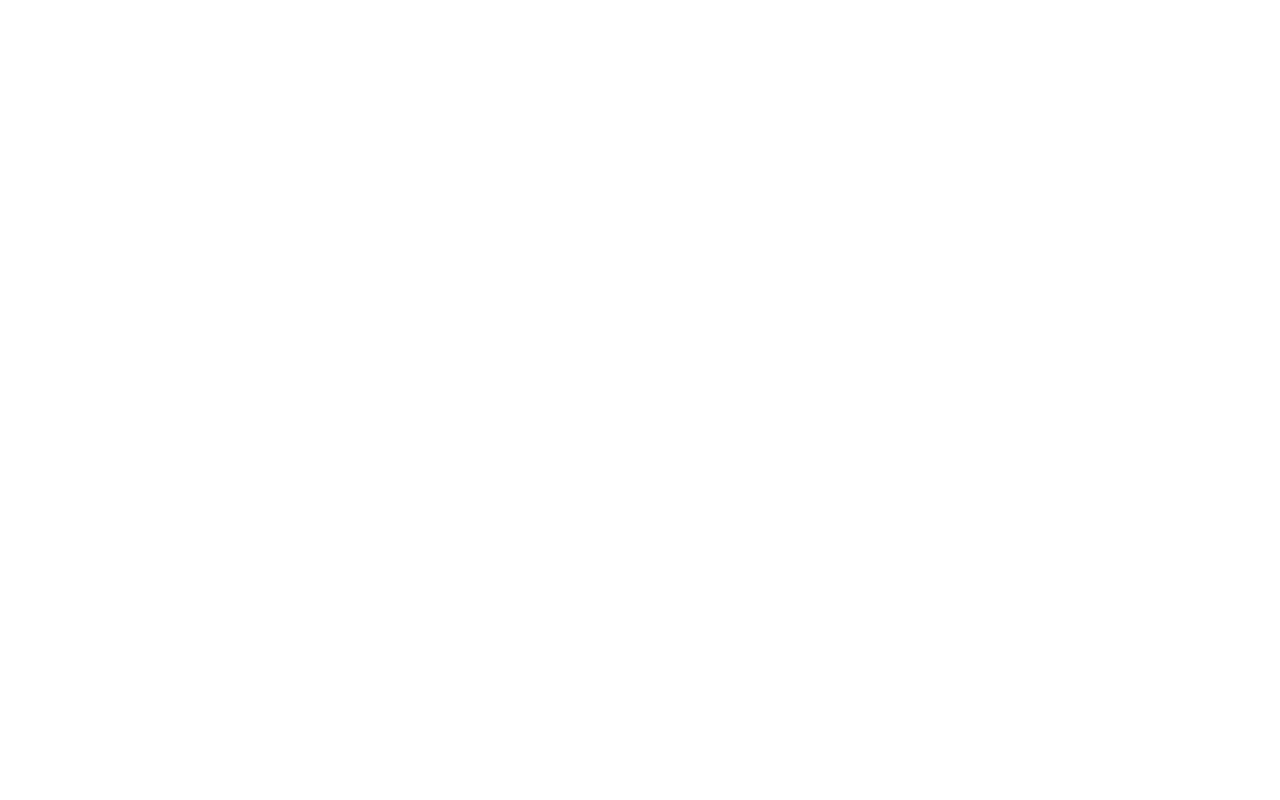
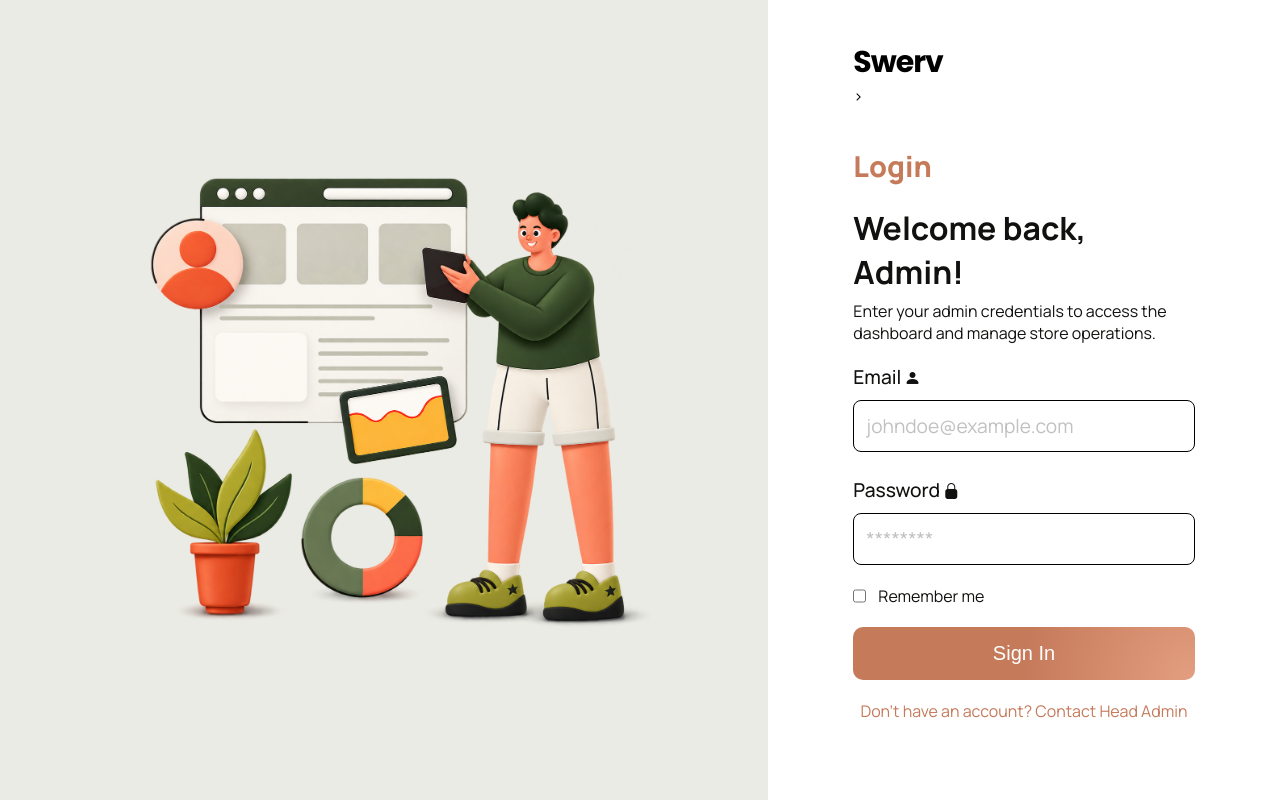
Before and after one commit to davidolojede/Swerv, a plain HTML site: page admin/index.html in a window 1280 px wide. Drawn offline with nearby package versions, Linux system fonts and the light colour scheme.

```diff
--- a/admin/admin-login.css
+++ b/admin/admin-login.css
@@ -0,0 +1,194 @@
+:root {
+    --primary: #34452D;
+    --secondary: #6F726A;
+    --background: #A1A593;
+    --surface: #ebebe5;
+    --text: #11120F;
+    --text-muted: #454740;
+    --border: #D8D6;
+    --contrast: #c57a5a;
+}
+
+* {
+    margin: 0;
+    padding: 0;
+    box-sizing: border-box;
+}
+
+body {
+    width: 100vw;
+    height: 100vh;
+    font-family: 'Manrope', sans-serif;
+}
+
+.login-container {
+    width: 100vw;
+    height: 100vh;
+    display: grid;
+    grid-template-columns: 2fr 1fr;
+}
+
+.vector-container {
+    background-color: var(--surface);
+    display: flex;
+    flex-direction: column;
+    justify-content: center;
+    flex: 1;
+    width: 60vw;
+    padding: 0 10%;
+}
+
+#catchphrase {
+    font-size: clamp(2.188rem, 0.781rem + 2.5vw, 3.125rem);
+    font-weight: 900;
+    text-align: left;
+    padding: 0 10%;
+    color: var(--text-muted);
+}
+
+.vector-container img {
+    width: clamp(28.125rem, 14.063rem + 25vw, 40.6rem);
+    /* width: 600px; */
+    height: auto;
+    /* flex: 1; */
+    justify-self: center;
+    align-self: center;
+}
+
+#form-logo {
+    font-size: 30px;
+    font-family: "Poppins", sans-serif;
+    letter-spacing: -1px;
+}
+
+
+/* FORM */
+.form-container {
+    display: flex;
+    flex-direction: column;
+    align-self: center;
+    /* align-items: center; */
+    justify-content: center;
+    width: 80%;
+    height: 90%;
+}
+
+.form {
+    flex: 1;
+    display: flex;
+    flex-direction: column;
+    gap: 20px;
+    align-content: center;
+    justify-content: center;
+    justify-self: center;
+    justify-items: center;
+    color: var(--text);
+}
+
+.form h2 {
+    font-size: 1.8rem;
+    color: var(--contrast);
+    font-weight: 900;
+}
+
+.note h3 {
+    font-size: 2rem;
+    margin-bottom: 6px;
+}
+
+.note {
+    font-size: 1rem;
+}
+
+.inputs {
+    display: flex;
+    flex-direction: column;
+    gap: 25px;
+}
+
+.inputs label {
+    font-size: 1.2rem;
+    font-weight: 500;
+}
+
+.inputs input {
+    padding: 12px;
+    font-size: 1.2rem;
+    border: 1px solid black;
+    margin-top: 10px;
+    border-radius: 8px;
+    display: block;
+    width: 100%;
+    transition: 0.4s ease-out;
+    font-family: 'Manrope', sans-serif;
+}
+
+.inputs input::placeholder {
+    font-size: 1.2rem;
+    color: rgba(128, 128, 128, 0.493);
+    font-family: 'Manrope', sans-serif;
+}
+
+.inputs input:hover {
+    box-shadow: 2px 3px 4px rgba(128, 128, 128, 0.507);
+}
+
+.inputs input:focus {
+    border: 1px solid var(--contrast);
+}
+.log-cache {
+    display: flex;
+    gap: 12px;
+    font-size: 1rem;
+}
+
+#sign-in-btn {
+    padding: 15px;
+    border-radius: 10px;
+    border: none;
+    font-size: 1.25rem;
+    cursor: pointer;
+    /* background-color: var(--contrast); */
+    background: radial-gradient(circle at bottom right, #e9a588d5 -0%, transparent 50%),
+        var(--contrast);
+    color: white;
+    transition: 0.4s ease-out;
+}
+
+#sign-in-btn:hover {
+    box-shadow: 2px 3px 4px rgba(128, 128, 128, 0.507);
+}
+
+#join-admin {
+    text-align: center;
+    cursor: pointer;
+    font-size: 1rem;
+    color: var(--contrast);
+}
+
+#join-admin:hover {
+    text-decoration: underline;
+}
+
+
+@media (max-width:900px) {
+    .login-container {
+        display: block;
+    }
+
+    .vector-container {
+        display: none;
+    }
+
+    .form-container {
+        justify-self: center;
+    }
+
+    .login-container {
+        padding: 40px 0px;
+    }
+
+    #form-logo {
+        text-align:center;
+    }
+}
--- /dev/null
+++ b/admin/admin-login.js
@@ -0,0 +1,58 @@
+let adminBase = []
+let adminDetail = {
+    mail: 'dumbmail',
+    pass: 'dumbpass'
+}
+adminBase.push(adminDetail)
+
+const logInAdmin = () => {
+    const adminEmail = document.getElementById("admin-email").value
+    const adminPass = document.getElementById("admin-pass").value
+
+    if (adminEmail.trim() === "" || adminPass.trim() === "") {
+        document.getElementById("admin-email").style.borderColor = "red"
+        document.getElementById("admin-email").style.border = "2px solid red"
+        document.getElementById("admin-pass").style.borderColor = "red"
+        document.getElementById("admin-pass").style.border = "2px solid red"
+
+        setTimeout(() => {
+            document.getElementById("admin-email").style.borderColor = "black"
+            document.getElementById("admin-email").style.border = "1px solid black"
+            document.getElementById("admin-pass").style.borderColor = "black"
+            document.getElementById("admin-pass").style.border = "1px solid black"
+        }, 2500)
+    } else {
+        let checkMail = adminBase.find(existingAdmin => existingAdmin.mail === adminEmail)
+        let checkPass = adminBase.find(existingAdmin => existingAdmin.pass === adminPass)
+
+        if (checkMail && checkPass) {
+            setTimeout(() => {
+                window.location.href = "/dashboard.html"
+            }, 1000);
+        } else {
+                document.getElementById("admin-email").style.borderColor = "red"
+        document.getElementById("admin-email").style.border = "2px solid red"
+        document.getElementById("admin-pass").style.borderColor = "red"
+        document.getElementById("admin-pass").style.border = "2px solid red"
+
+        setTimeout(() => {
+            document.getElementById("admin-email").style.borderColor = "black"
+            document.getElementById("admin-email").style.border = "1px solid black"
+            document.getElementById("admin-pass").style.borderColor = "black"
+            document.getElementById("admin-pass").style.border = "1px solid black"
+        }, 2500)
+        }
+    }
+}
+
+// BECOME ADMIN
+let joinAdmin = document.getElementById("join-admin")
+joinAdmin.addEventListener("click", () => {
+    windows.location.href = ""
+})
+
+window.addEventListener("keydown", (event) => {
+    if (event.key === "Enter") {
+        logInAdmin()
+    }
+})
--- a/admin/index.html
+++ b/admin/index.html
@@ -1,11 +1,61 @@
 <!DOCTYPE html>
 <html lang="en">
+
 <head>
     <meta charset="UTF-8">
     <meta name="viewport" content="width=device-width, initial-scale=1.0">
-    <title>Document</title>
+    <title>Login - Admin</title>
+    <link rel="preconnect" href="https://fonts.googleapis.com">
+<link rel="preconnect" href="https://fonts.gstatic.com" crossorigin>
+<link href="https://fonts.googleapis.com/css2?family=Manrope:wght@200..800&family=Poppins:ital,wght@0,100;0,200;0,300;0,400;0,500;0,600;0,700;0,800;0,900;1,100;1,200;1,300;1,400;1,500;1,600;1,700;1,800;1,900&display=swap" rel="stylesheet">
+<link rel="stylesheet" href="/admin/admin-login.css">
+<link rel="stylesheet" href="https://cdn.jsdelivr.net/npm/bootstrap-icons@1.13.1/font/bootstrap-icons.min.css">
 </head>
 <body>
+    <div class="login-container">
+        <div class="vector-container">
+            <!-- <h1 id="catchphrase">Store Management</h1> -->
+            <img src="/assets/admin-log-vector-two.png" alt="">
+        </div>
+        <div class="form-container">
+            <div class="logo-container">
+                <h2 id="form-logo">Swerv</h2>>
+            </div>
 
+
+            <div class="form">
+                <h2>Login</h2>
+
+                <div class="note">
+                    <h3>Welcome back, Admin!</h3>
+                    <p>Enter your admin credentials to access the dashboard and manage store operations.</p>
+                </div>
+
+                <div class="inputs">
+                    <div class="email-container">
+                        <label for="admin-email">Email</label>
+                        <i class="bi bi-person-fill"></i>
+                        <input  id="admin-email" type="email" placeholder="johndoe@example.com">
+                    </div>
+                    <div class="pass-container">
+                        <label for="admin-pass">Password</label>
+                        <i class="bi bi-lock-fill"></i>
+                        <input id="admin-pass" type="password" placeholder="********">
+                    </div>
+                </div>
+
+                <div class="log-cache">
+                    <input type="checkbox" id="cache-info">
+                    <label for="cache-info">Remember me</label>
+                </div>
+
+                <button onclick="logInAdmin()" id="sign-in-btn">Sign In</button>
+                <p id="join-admin">Don't have an account? Contact Head Admin</p>
+
+            </div>
+        </div>
+    </div>
+    <script src="/admin/admin-login.js"></script>
 </body>
+
 </html>
```
Also changed, not shown: admin/dashboard.html (added, +11 -0 lines), admin/sltyle-dashboard.css (added), assets/admin-log-vector-three.png (added), assets/admin-log-vector-two.png (added), assets/admin-log-vector.png (added), assets/swerv-logo.png (added), readme.md (added).
